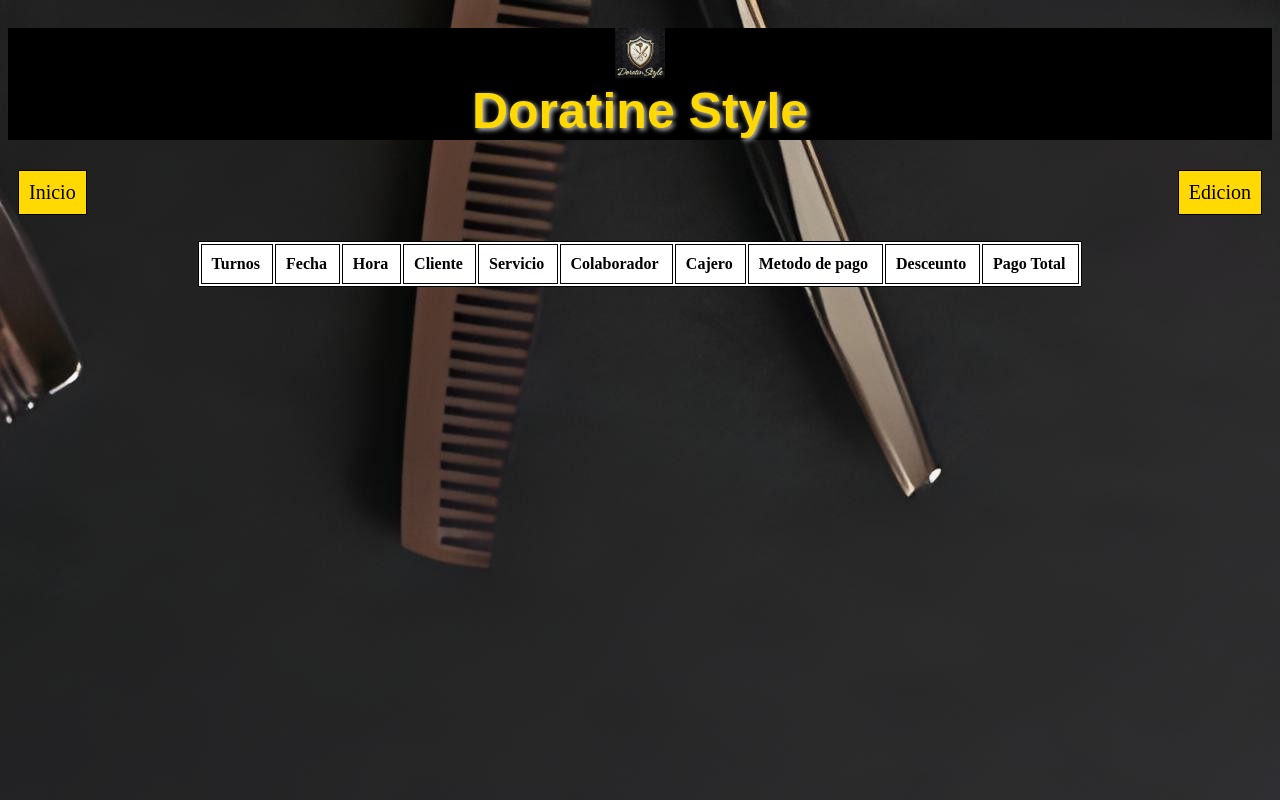
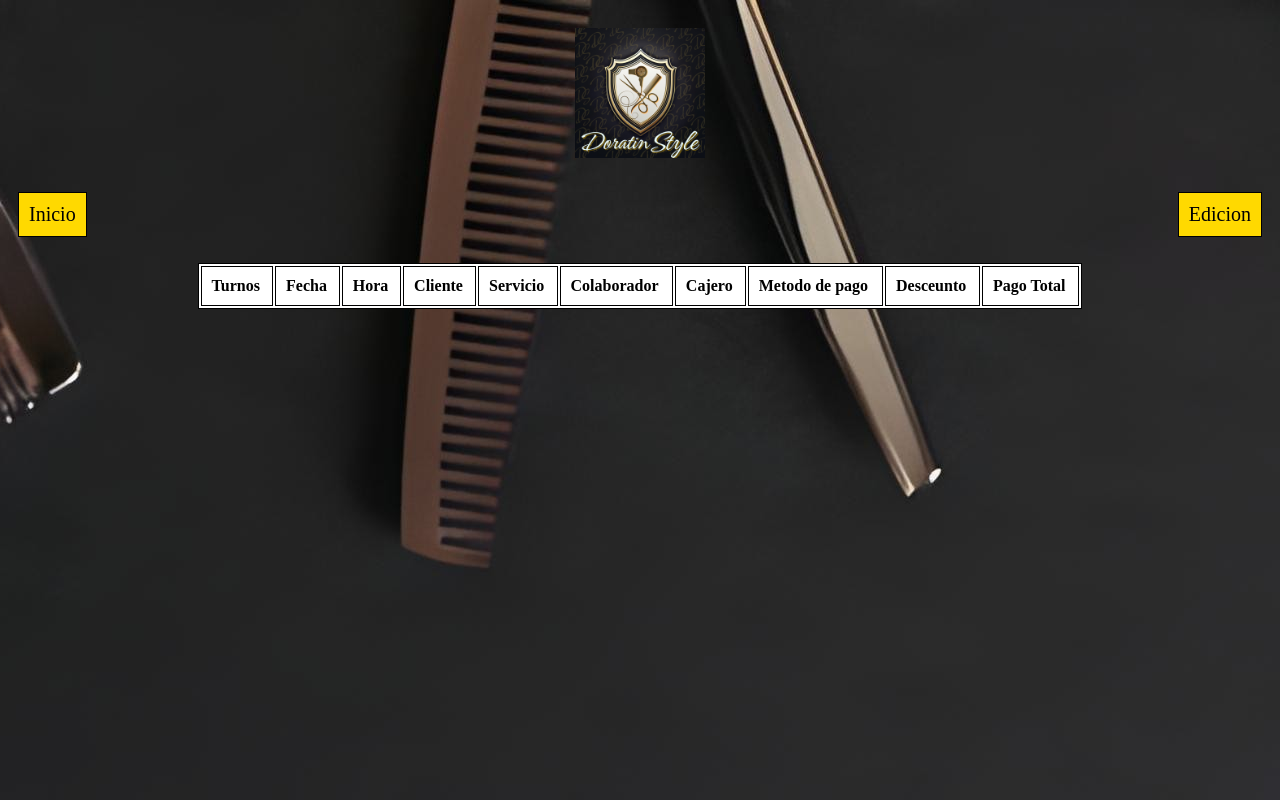
Before and after one commit to Exequie-l44/Doratin-Style, a website built with Vite: page html/tabla.html in a window 1280 px wide. Built offline with nearby package versions, Linux system fonts and the light colour scheme.

Commit message:
cambios cesar en nav

```diff
--- a/css/header.css
+++ b/css/header.css
@@ -6,8 +6,6 @@ header{
     margin-top: 20px;
     margin-bottom: 20px;
     margin: 20px 0;
-    background-color:black;
-
 }
 
 header h1{
--- a/html/tabla.html
+++ b/html/tabla.html
@@ -8,8 +8,7 @@
 </head>
 <body>
   <header>
-    <img src="../img/logo.png" height="50" alt="Logo de Doratine Style">
-    <h1>Doratine Style</h1>
+    <img src="../img/logo.png" height="130" alt="Logo de Doratine Style">
 </header>
 <nav >
   <ul>
```
Also changed, not shown: html/formulario.html (+1 -2 lines).
